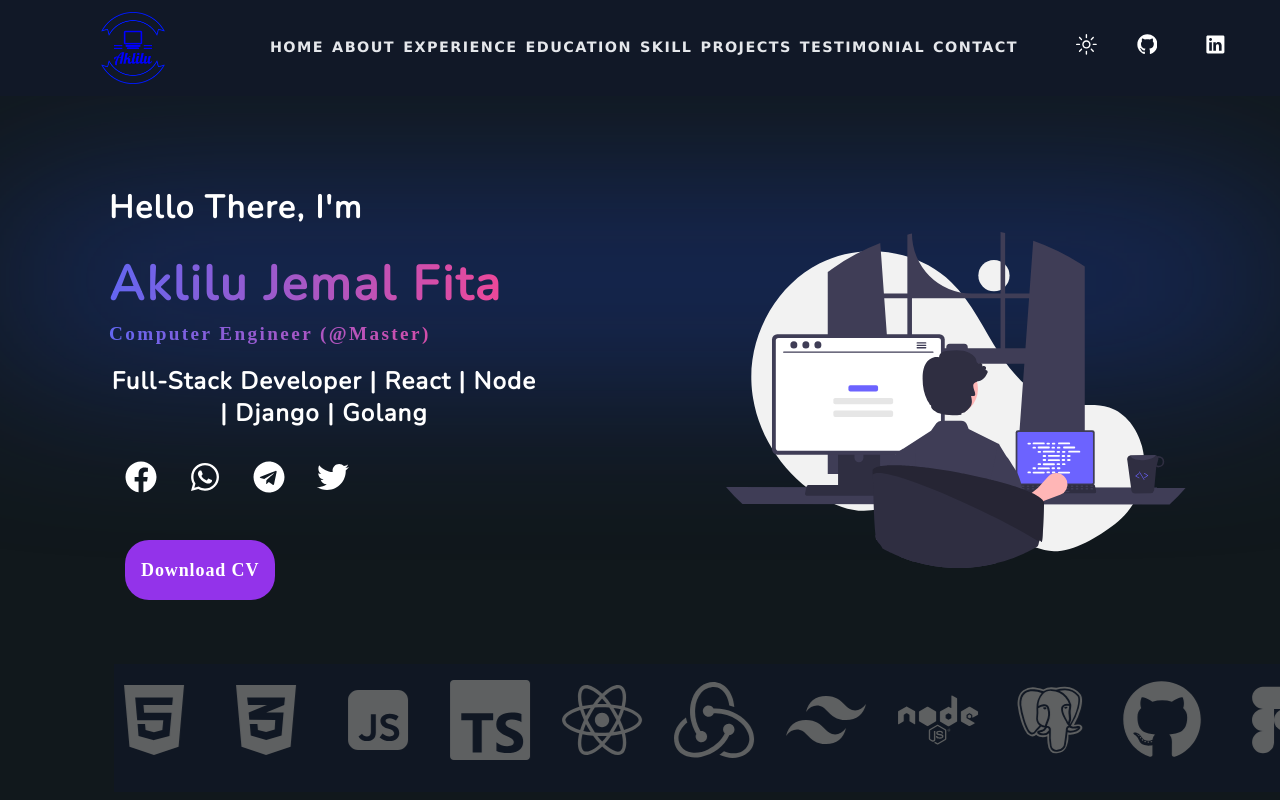
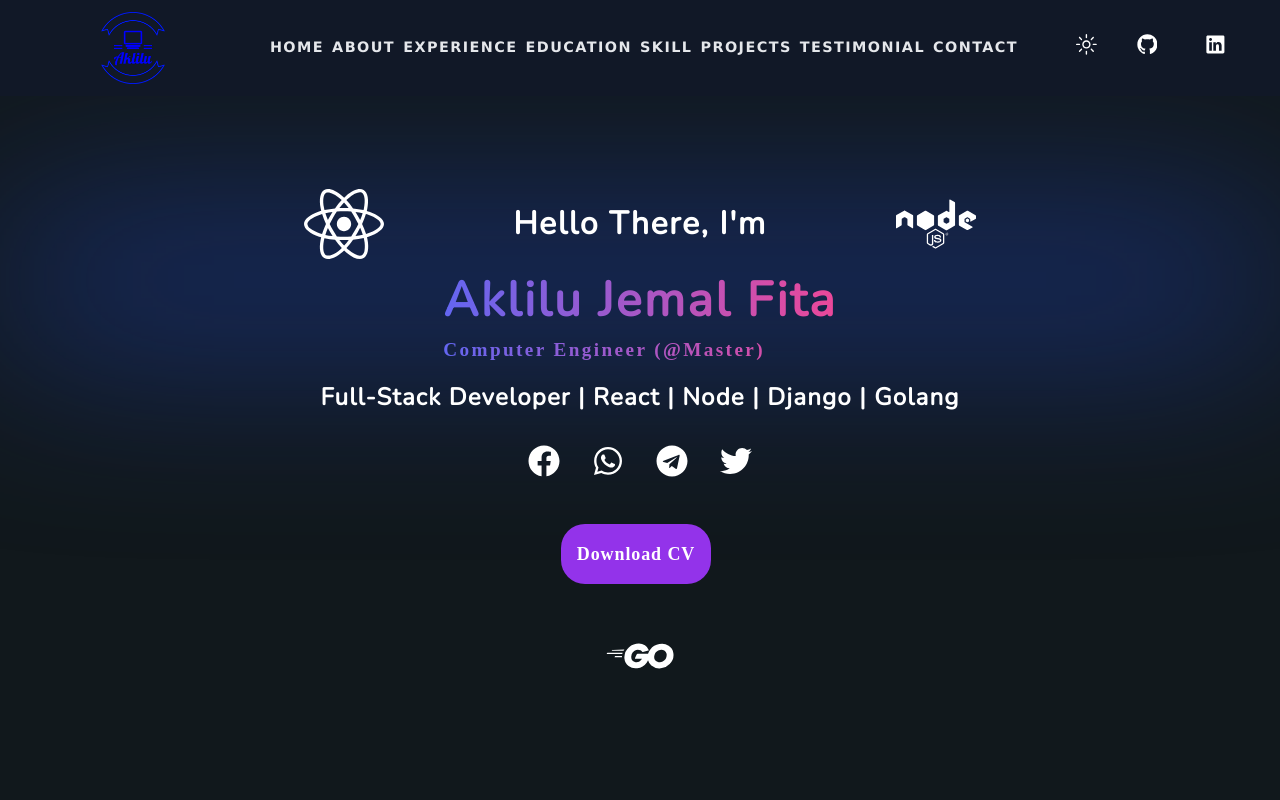
Before and after one commit to AkliluFita/3D-portfolio, a React (Vite) app: page / in a window 1280 px wide. Shown: the top 800 px of the page. Built offline with nearby package versions, Linux system fonts and the light colour scheme; a web font is replaced by a local one.

Commit message:
showcase section updated

```diff
--- a/src/components/About.jsx
+++ b/src/components/About.jsx
@@ -29,7 +29,7 @@ const About = () => {
           <img
             src={akliluImg}
             alt=""
-            className="object-cover  bg-bg_primary rounded-lg dark:bg-gray-800  h-[10rem] w-[10rem]  "
+            className="object-cover  bg-bg_primary rounded-lg dark:bg-gray-800  h-[10rem] w-[10rem]"
           />
         </div>
       </div>
--- a/src/components/MyLogoLoadng.jsx
+++ b/src/components/MyLogoLoadng.jsx
@@ -3,7 +3,7 @@ import logoImg from "../assets/navbar/My_New_Log.png";
 const MyLogoLoading = () => {
   return (
     <div className="h-[100vh] flex justify-center items-center bg-bg_primary">
-      <img src={logoImg} alt="" className="w-[7rem] h-[7rem] my_logo_pending" />
+      <img src={logoImg} alt="" className="w-[7rem] h-[7rem] icon_pending" />
     </div>
   );
 };
--- a/src/components/ShowCase.jsx
+++ b/src/components/ShowCase.jsx
@@ -1,24 +1,32 @@
 import Button from "./elements/Button";
 import { showCaseData } from "../data/showCaseData";
-import sampleImg from "../assets/showCase/showCaseImg.svg";
-import SlideText from "./SlideText";
+// import sampleImg from "../assets/showCase/showCaseImg.svg";
+// import SlideText from "./SlideText";
 import SocialIcons from "./elements/SocialIcons";
 import Link from "./elements/Link";
 import useAOSInit from "../hooks/useAOSInit";
 import { links } from "../utils/constant";
+import { FaNode, FaReact } from "react-icons/fa";
+import { BiLogoGoLang } from "react-icons/bi";
+
+
 
 const ShowCase = () => {
   useAOSInit();
 
   return (
-    <div className="flex lg:flex-row items-center w-full h-auto lg:h-screen gap-4 p-4 bg-lightModeImage dark:bg-darkModeImage  flex-col relative z-[1]  bg-cover  bg-center">
+    <div className="flex lg:flex-row items-center w-full lg:h-screen gap-4 p-4 bg-lightModeImage dark:bg-darkModeImage  flex-col relative z-[1]  bg-cover h-screen bg-center">
       {/* <SlideText sideType="left" /> */}
       <div className=" absolute top-[15rem] left-[0rem] h-[5rem] w-full dark:bg-blue-800 bg-blue-200 blur-[100px]"></div>
       <div
         className=" flex-[1]  flex justify-center h-full z-[1] relative object-cover items-center "
         data-aos="fade-right"
       >
-        <div className="flex flex-col lg:w-[75%] gap-4  md:p-4 rounded-lg p-2 md:items-start items-center  mt-[3rem] lg:mt-0 ">
+        <div className="relative flex flex-col items-center gap-4 p-2 rounded-lg md:p-4">
+          <FaNode className="absolute top-0 right-0 lg:text-[5rem] text-[3rem]  dark:text-white text-gray-600 " />
+          <FaReact className="absolute top-0 left-0 lg:text-[5rem] text-[3rem]  dark:text-white text-gray-600 " />
+          {/* <FaComputerMouse className="absolute bottom-0 left-0 lg:text-[5rem] text-[3rem]  dark:text-white text-gray-600 " /> */}
+          <BiLogoGoLang className="absolute left-0 right-0 mx-auto bottom-[-5rem] lg:text-[5rem] text-[3rem]  dark:text-white text-gray-600 " />
           <h1 className=" showcase-title-text">{showCaseData.title}</h1>
           <h2 className="flex flex-col showcase-name-text">
             {showCaseData.name}
@@ -41,15 +49,15 @@ const ShowCase = () => {
           </div>
         </div>
       </div>
-      <div
+      {/* <div
         className=" flex-[1]  flex justify-center h-full z-[1] relative object-cover items-center "
         data-aos="fade-left"
       >
         <div className="flex justify-center md:w-[80%] gap-4  md:p-4 rounded-lg p-2 md:items-start items-center">
           <img src={sampleImg} alt="sampleImg" />
         </div>
-      </div>
-      <SlideText sideType="right" />
+      </div> */}
+      {/* <SlideText sideType="right" /> */}
     </div>
   );
 };
--- a/src/index.css
+++ b/src/index.css
@@ -30,8 +30,8 @@
 }
 
 
-.my_logo_pending{
-    font-size: 24px;
+.icon_pending{
+    /* font-size: 24px; */
     animation: heartbeat 2s infinite;
 }
 
```
